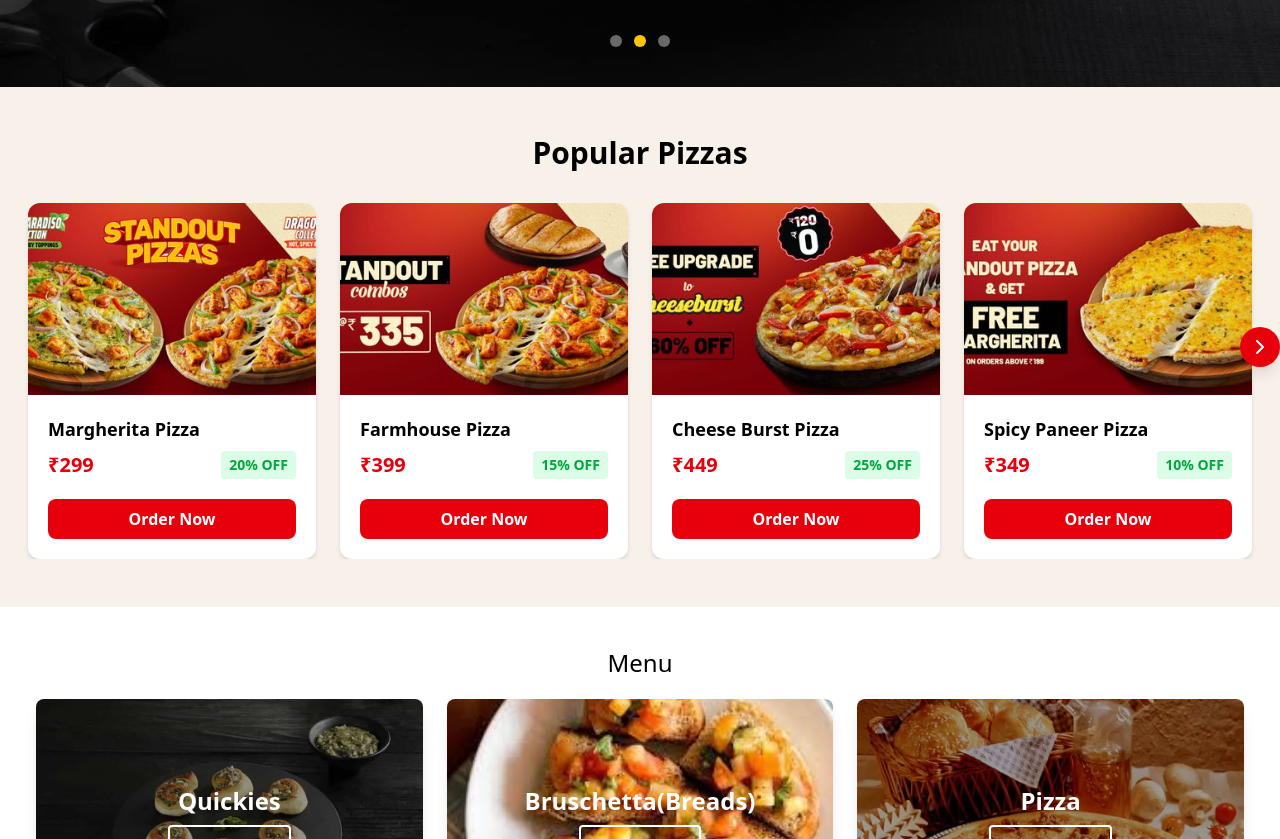
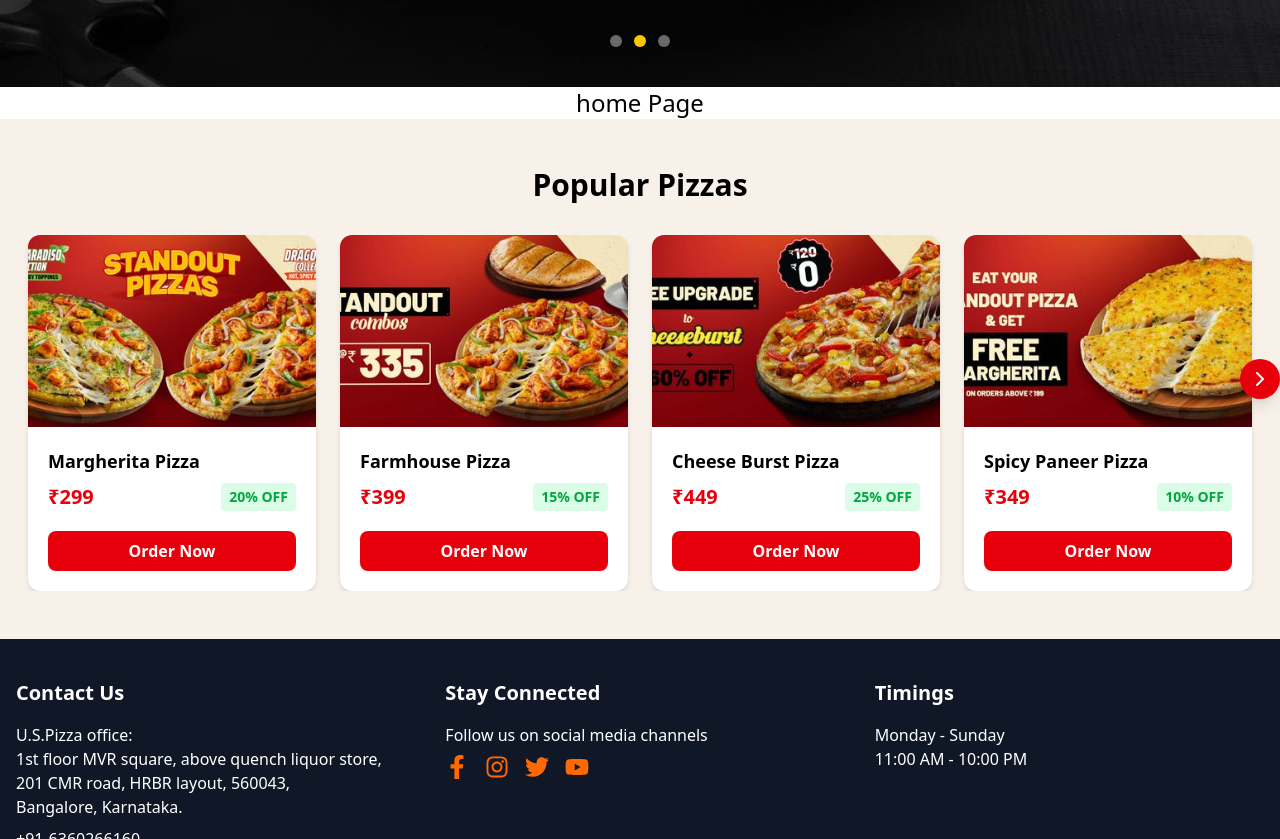
Before and after one commit to heyakshay07/Red-pizza, a React (Vite) app: page / in a window 1280 px wide. Shown: the part 713-1552 px from the top of the page. Built offline with nearby package versions, Linux system fonts and the light colour scheme.

Commit message:
changeshu

```diff
--- a/package.json
+++ b/package.json
@@ -12,9 +12,10 @@
   "dependencies": {
     "@tailwindcss/vite": "^4.1.16",
     "lucide-react": "^0.552.0",
-    "react": "^19.1.1",
-    "react-dom": "^19.1.1",
+    "react": "^19.2.0",
+    "react-dom": "^19.2.0",
     "react-icons": "^5.5.0",
+    "react-router-dom": "^7.9.5",
     "tailwindcss": "^4.1.16"
   },
   "devDependencies": {
--- a/src/App.jsx
+++ b/src/App.jsx
@@ -1,20 +1,29 @@
-import React from 'react'
-import Navbar from './components/Navbar'
-import Coupens from './components/Coupens'
-import Footer from './components/Footer'
-import  Menu  from './components/Menu'
+import React from "react";
+import { BrowserRouter, Routes, Route } from "react-router-dom";
+import Navbar from "./components/Navbar";
+import Coupens from "./components/Coupens";
+import Footer from "./components/Footer";
+import Menu from "./components/Menu";
+import Home from "./pages/Home";
 
 const App = () => {
   return (
-    <div >
-      <Navbar/>
-      <div className='w-full bg-[#f7f1e9]'>
-        <Coupens/>
+    <BrowserRouter>
+
+      <Navbar />
+      <Routes>
+        <Route path="/" element={<Home />} />
+        <Route path="/menu" element={<Menu />} />
+      </Routes>
+
+      {/* Coupens + Footer (if you want on every page) */}
+      <div className="w-full bg-[#f7f1e9]">
+        <Coupens />
       </div>
-      <Menu/>
-      <Footer/>
-    </div>
-  )
-}
 
-export default App
+      <Footer />
+    </BrowserRouter>
+  );
+};
+
+export default App;
--- a/src/components/Navbar.jsx
+++ b/src/components/Navbar.jsx
@@ -70,13 +70,13 @@ const Navbar = () => {
           </div>
 
           <div className="hidden md:flex space-x-8 text-white font-semibold text-sm tracking-wide">
-            <a href="#" className="hover:text-yellow-400 transition">
+            <a href="/" className="hover:text-yellow-400 transition">
               Home
             </a>
             <a href="#" className="hover:text-yellow-400 transition">
               About Us
             </a>
-            <a href="#" className="hover:text-yellow-400 transition">
+            <a href="/Menu" className="hover:text-yellow-400 transition">
               Menu
             </a>
             <a href="#" className="hover:text-yellow-400 transition">
--- /dev/null
+++ b/src/pages/Home.jsx
@@ -0,0 +1,11 @@
+import React from 'react'
+
+const Home = () => {
+  return (
+    <div className='text-center text-2xl'>
+      home Page
+    </div>
+  )
+}
+
+export default Home
```
Also changed, not shown: 1 other file (tests, documents, lock files or other folders).
